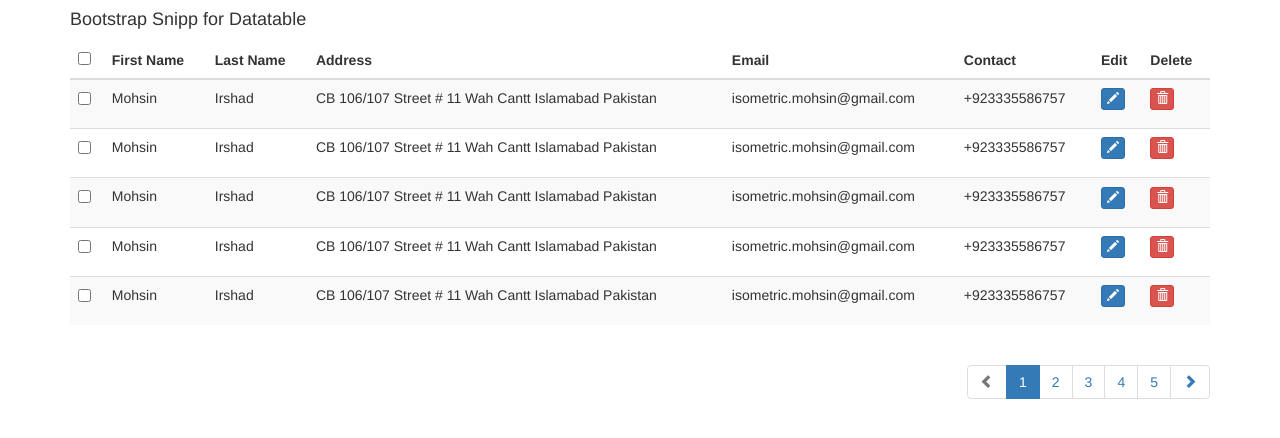
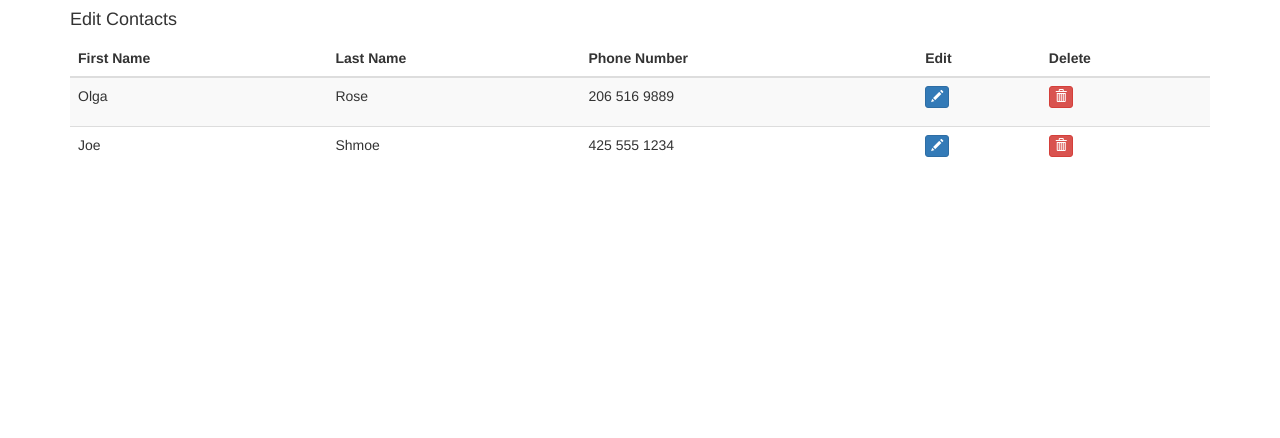
Before and after one commit to olgarose/css490-final, a Flask app: page /edit_contacts in a window 1280 px wide. Shown: the top 438 px of the page. Run offline with Flask 2, Linux system fonts and the light colour scheme; data that the repository does not hold is empty; some libraries are stand-ins or nearby versions.

Commit message:
Still working on making edit contact work

```diff
--- a/application.py
+++ b/application.py
@@ -79,6 +79,13 @@
         contacts_to_display[name] = contact['phone_number']
 
     return render_template('edit_contacts.html', contacts=contacts_to_display)
+
+
+@application.route('/edit_contact', methods=['GET', 'POST'])
+def edit_contact():
+    print('First name ' + request.form['first_name'])
+    return redirect('edit_contacts')
+
 
 # this function will add contact to the contacts_database
 @application.route("/add_contact", methods=['POST', 'GET'])
--- a/templates/edit_contacts.html
+++ b/templates/edit_contacts.html
@@ -1,6 +1,6 @@
 <!DOCTYPE html>
 <html>
-<title>Account</title>
+<title>Edit Contacts</title>
 <meta charset="UTF-8">
 <meta name="viewport" content="width=device-width, initial-scale=1">
 <script type="text/javascript" src="{{ url_for('static', filename = 'javascr.js') }}"></script>
@@ -13,34 +13,25 @@
 
 <div class="container">
     <div class="row">
-
-
         <div class="col-md-12">
-            <h4>Bootstrap Snipp for Datatable</h4>
+            <h4>Edit Contacts</h4>
             <div class="table-responsive">
                 <table id="mytable" class="table table-bordred table-striped">
 
                     <thead>
-
-                    <th><input type="checkbox" id="checkall"/></th>
                     <th>First Name</th>
                     <th>Last Name</th>
-                    <th>Address</th>
-                    <th>Email</th>
-                    <th>Contact</th>
+                    <th>Phone Number</th>
+
                     <th>Edit</th>
-
                     <th>Delete</th>
                     </thead>
+
                     <tbody>
-
                     <tr>
-                        <td><input type="checkbox" class="checkthis"/></td>
-                        <td>Mohsin</td>
-                        <td>Irshad</td>
-                        <td>CB 106/107 Street # 11 Wah Cantt Islamabad Pakistan</td>
-                        <td>isometric.mohsin@gmail.com</td>
-                        <td>+923335586757</td>
+                        <td>Olga</td>
+                        <td>Rose</td>
+                        <td>206 516 9889</td>
                         <td>
                             <p data-placement="top" data-toggle="tooltip" title="Edit">
                                 <button class="btn btn-primary btn-xs" data-title="Edit" data-toggle="modal"
@@ -56,78 +47,9 @@
                     </tr>
 
                     <tr>
-                        <td><input type="checkbox" class="checkthis"/></td>
-                        <td>Mohsin</td>
-                        <td>Irshad</td>
-                        <td>CB 106/107 Street # 11 Wah Cantt Islamabad Pakistan</td>
-                        <td>isometric.mohsin@gmail.com</td>
-                        <td>+923335586757</td>
-                        <td>
-                            <p data-placement="top" data-toggle="tooltip" title="Edit">
-                                <button class="btn btn-primary btn-xs" data-title="Edit" data-toggle="modal"
-                                        data-target="#edit"><span class="glyphicon glyphicon-pencil"></span></button>
-                            </p>
-                        </td>
-                        <td>
-                            <p data-placement="top" data-toggle="tooltip" title="Delete">
-                                <button class="btn btn-danger btn-xs" data-title="Delete" data-toggle="modal"
-                                        data-target="#delete"><span class="glyphicon glyphicon-trash"></span></button>
-                            </p>
-                        </td>
-                    </tr>
-
-
-                    <tr>
-                        <td><input type="checkbox" class="checkthis"/></td>
-                        <td>Mohsin</td>
-                        <td>Irshad</td>
-                        <td>CB 106/107 Street # 11 Wah Cantt Islamabad Pakistan</td>
-                        <td>isometric.mohsin@gmail.com</td>
-                        <td>+923335586757</td>
-                        <td>
-                            <p data-placement="top" data-toggle="tooltip" title="Edit">
-                                <button class="btn btn-primary btn-xs" data-title="Edit" data-toggle="modal"
-                                        data-target="#edit"><span class="glyphicon glyphicon-pencil"></span></button>
-                            </p>
-                        </td>
-                        <td>
-                            <p data-placement="top" data-toggle="tooltip" title="Delete">
-                                <button class="btn btn-danger btn-xs" data-title="Delete" data-toggle="modal"
-                                        data-target="#delete"><span class="glyphicon glyphicon-trash"></span></button>
-                            </p>
-                        </td>
-                    </tr>
-
-
-                    <tr>
-                        <td><input type="checkbox" class="checkthis"/></td>
-                        <td>Mohsin</td>
-                        <td>Irshad</td>
-                        <td>CB 106/107 Street # 11 Wah Cantt Islamabad Pakistan</td>
-                        <td>isometric.mohsin@gmail.com</td>
-                        <td>+923335586757</td>
-                        <td>
-                            <p data-placement="top" data-toggle="tooltip" title="Edit">
-                                <button class="btn btn-primary btn-xs" data-title="Edit" data-toggle="modal"
-                                        data-target="#edit"><span class="glyphicon glyphicon-pencil"></span></button>
-                            </p>
-                        </td>
-                        <td>
-                            <p data-placement="top" data-toggle="tooltip" title="Delete">
-                                <button class="btn btn-danger btn-xs" data-title="Delete" data-toggle="modal"
-                                        data-target="#delete"><span class="glyphicon glyphicon-trash"></span></button>
-                            </p>
-                        </td>
-                    </tr>
-
-
-                    <tr>
-                        <td><input type="checkbox" class="checkthis"/></td>
-                        <td>Mohsin</td>
-                        <td>Irshad</td>
-                        <td>CB 106/107 Street # 11 Wah Cantt Islamabad Pakistan</td>
-                        <td>isometric.mohsin@gmail.com</td>
-                        <td>+923335586757</td>
+                        <td>Joe</td>
+                        <td>Shmoe</td>
+                        <td>425 555 1234</td>
                         <td>
                             <p data-placement="top" data-toggle="tooltip" title="Edit">
                                 <button class="btn btn-primary btn-xs" data-title="Edit" data-toggle="modal"
@@ -147,17 +69,16 @@
 
                 </table>
 
-                <div class="clearfix"></div>
-                <ul class="pagination pull-right">
-                    <li class="disabled"><a href="#"><span class="glyphicon glyphicon-chevron-left"></span></a></li>
-                    <li class="active"><a href="#">1</a></li>
-                    <li><a href="#">2</a></li>
-                    <li><a href="#">3</a></li>
-                    <li><a href="#">4</a></li>
-                    <li><a href="#">5</a></li>
-                    <li><a href="#"><span class="glyphicon glyphicon-chevron-right"></span></a></li>
-                </ul>
-
+                {#                <div class="clearfix"></div>#}
+                {#                <ul class="pagination pull-right">#}
+                {#                    <li class="disabled"><a href="#"><span class="glyphicon glyphicon-chevron-left"></span></a></li>#}
+                {#                    <li class="active"><a href="#">1</a></li>#}
+                {#                    <li><a href="#">2</a></li>#}
+                {#                    <li><a href="#">3</a></li>#}
+                {#                    <li><a href="#">4</a></li>#}
+                {#                    <li><a href="#">5</a></li>#}
+                {#                    <li><a href="#"><span class="glyphicon glyphicon-chevron-right"></span></a></li>#}
+                {#                </ul>#}
             </div>
 
         </div>
@@ -171,34 +92,45 @@
             <div class="modal-header">
                 <button type="button" class="close" data-dismiss="modal" aria-hidden="true"><span
                         class="glyphicon glyphicon-remove" aria-hidden="true"></span></button>
-                <h4 class="modal-title custom_align" id="Heading">Edit Your Detail</h4>
+                <h4 class="modal-title custom_align" id="Heading">Edit Your Contact</h4>
             </div>
+
             <div class="modal-body">
+                <form action="/edit_contact" method="POST" id="contacts">
                     <div class="form-group">
-                    <input class="form-control " type="text" placeholder="Mohsin">
+                        <input class="form-control " type="text" name="first_name" placeholder="Olga">
                     </div>
                     <div class="form-group">
-
-                    <input class="form-control " type="text" placeholder="Irshad">
+                        <input class="form-control " type="text" name="last_name" placeholder="Rose">
                     </div>
                     <div class="form-group">
-                    <textarea rows="2" class="form-control"
-                              placeholder="CB 106/107 Street # 11 Wah Cantt Islamabad Pakistan"></textarea>
-
-
+                        <input class="form-control " type="text" name="phone_number" placeholder="206 516 9889">
                     </div>
-            </div>
-            <div class="modal-footer ">
-                <button type="button" class="btn btn-warning btn-lg" style="width: 100%;"><span
-                        class="glyphicon glyphicon-ok-sign"></span> Update
+                    <div class="modal-footer">
+                        <button class="btn btn-warning btn-lg" class="glyphicon glyphicon-ok-sign" style="width: 100%;"
+                                type="submit">Edit Contact
                         </button>
                     </div>
+                </form>
             </div>
             <!-- /.modal-content -->
         </div>
         <!-- /.modal-dialog -->
     </div>
-
+</div>
+{# Adding Contact Form #}
+{#        <div class="col-md-4">#}
+{#            <div class="contact_form">#}
+{#                <form action="/add_contact" method="POST" id="contacts">#}
+{#                    <input class="w3-input" name="first_name" type="text" placeholder="First Name*" required>#}
+{#                    <input class="w3-input" name="last_name" type="text" placeholder="Last Name">#}
+{#                    <input type="tel" id="fieldPhone" name="phone" placeholder="(555) 555-1212" required>#}
+{#                    <br>#}
+{#                    <br>#}
+{#                    <button class="w3-bar w3-black" type="submit">Add</button>#}
+{#                </form>#}
+{#            </div>#}
+{#        </div>#}
 
 <div class="modal fade" id="delete" tabindex="-1" role="dialog" aria-labelledby="edit" aria-hidden="true">
     <div class="modal-dialog">
@@ -210,7 +142,8 @@
             </div>
             <div class="modal-body">
 
-                <div class="alert alert-danger"><span class="glyphicon glyphicon-warning-sign"></span> Are you sure you
+                <div class="alert alert-danger"><span class="glyphicon glyphicon-warning-sign"></span> Are you sure
+                    you
                     want to delete this Record?
                 </div>
 
```
Also changed, not shown: templates/account.html (+15 -1 lines). Lines whose indentation alone changed are shown as unchanged.
